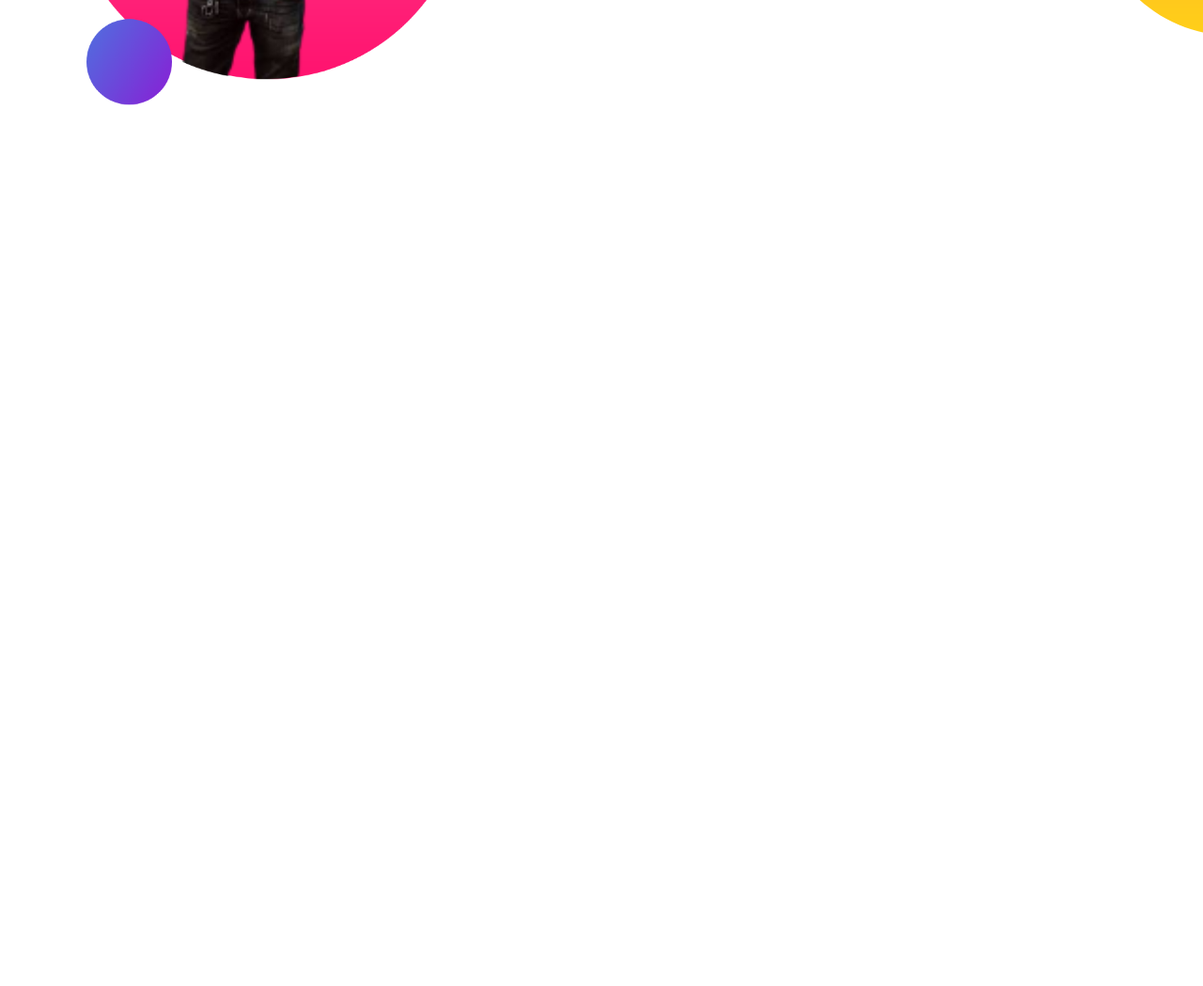
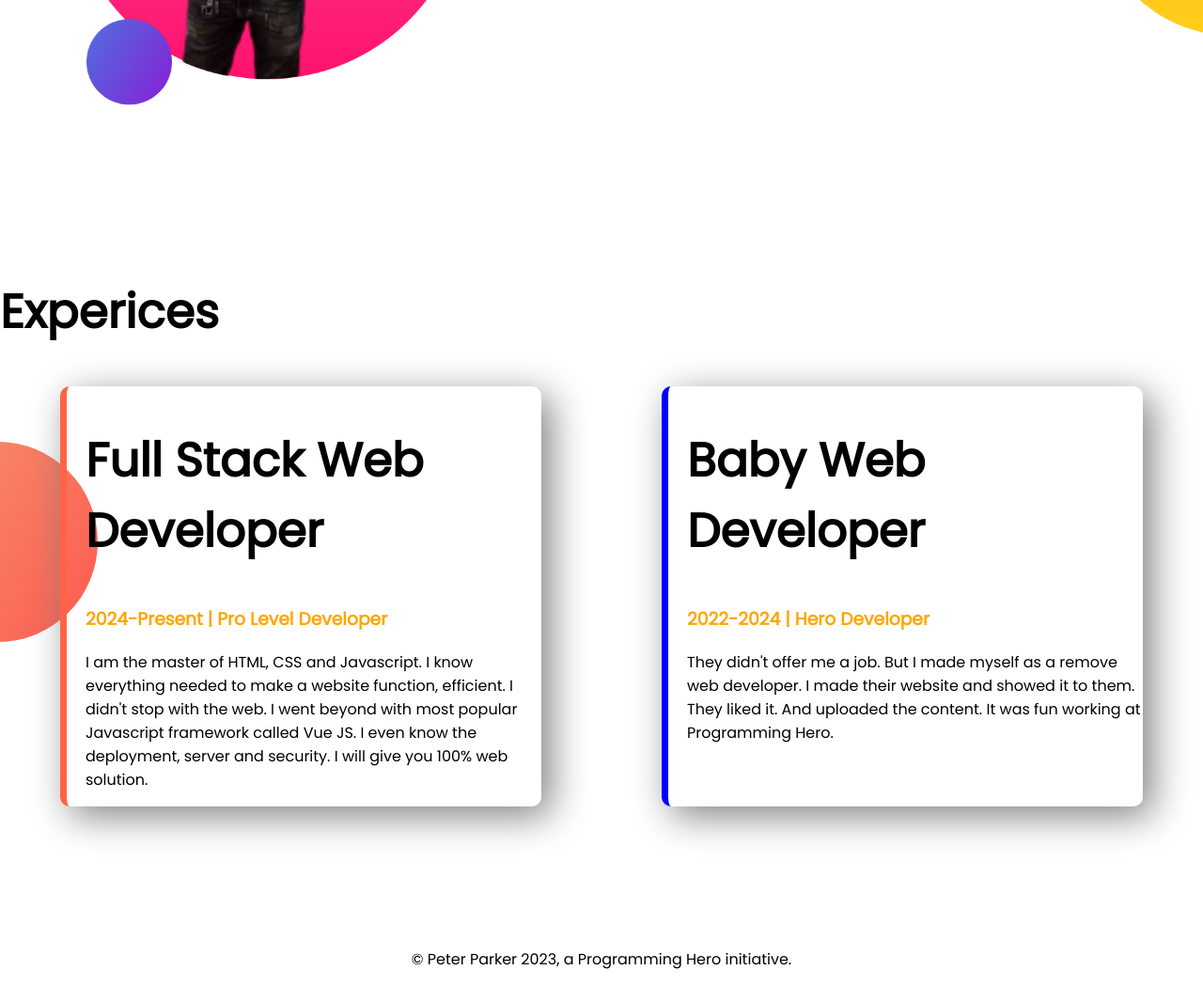
Before and after one commit to Obayed007/developer-portfolio, a plain HTML site: page index.html in a window 1280 px wide. Shown: the part 1042-2091 px from the top of the page at 94% size. Before the commit the page ends 1337 px from the top, so only its background shows below. Drawn offline with Linux system fonts and the light colour scheme.

Commit message:
styled border and added footer

```diff
--- a/index.html
+++ b/index.html
@@ -13,7 +13,7 @@
 </head>
 
 <body>
-    <section class="top-banner">
+    <section class="top-banner flexible-container">
         <div class="half-width">
             <h1>Welcome To</h1>
             <h1><span class="orange-color">Obayed</span>'s World!</h1>
@@ -27,7 +27,7 @@
             <img src="images/my-bg-obayed.png" alt="">
         </div>
     </section>
-    <section class="dream-big">
+    <section class="dream-big flexible-container">
         <div class="half-width">
             <img src="images/my-bg2-obayed.png" alt="">
 
@@ -39,9 +39,32 @@
             <p>I already learned the basic HTML and CSS. I can build any simple website. I can even teach my grandma how
                 to make simple website. My goal is to build 3 websites and learn advanced topics.</p>
             <a class="link-button" target="_blank" href="">DOWNLOAD RESUME</a>
-
         </div>
     </section>
+    <section class="experince-area">
+        <h1>Experices</h1>
+        <div class="flexible-container">
+            <div id="fullstack-web-developer" class="experince-item">
+                <h1>Full Stack Web Developer</h1>
+                <h3 class="orange-color">2024-Present | Pro Level Developer</h3>
+                <p>I am the master of HTML, CSS and Javascript. I know everything needed to make a website function,
+                    efficient. I didn't stop with the web. I went beyond with most popular Javascript framework called
+                    Vue
+                    JS. I even know the deployment, server and security. I will give you 100% web solution.</p>
+            </div>
+            <div id="baby-web-developer" class="experince-item">
+                <h1>Baby Web Developer</h1>
+                <h3 class="orange-color">2022-2024 | Hero Developer</h3>
+                <p>They didn't offer me a job. But I made myself as a remove web developer. I made their website and
+                    showed
+                    it to them. They liked it. And uploaded the content. It was fun working at Programming Hero.</p>
+            </div>
+        </div>
+
+    </section>
 </body>
+<footer>
+    <p>© Peter Parker 2023, a Programming Hero initiative.</p>
+</footer>
 
 </html>
--- a/style.css
+++ b/style.css
@@ -11,7 +11,7 @@ h1 {
     color: orange;
 }
 
-section {
+.flexible-container {
     display: flex;
     margin-bottom: 150px;
 }
@@ -44,3 +44,30 @@ section {
     background-repeat: no-repeat;
     background-position: right;
 }
+
+.experince-area {
+    background-image: url(images/exp-bg.png);
+    background-repeat: no-repeat;
+    background-position: left;
+}
+
+.experince-item {
+    width: 40%;
+    margin-left: 5%;
+    margin-right: 5%;
+    padding-left: 20px;
+    border-radius: 10px;
+    box-shadow: 10px 10px 40px gray;
+}
+
+#fullstack-web-developer {
+    border-left: 7px solid tomato;
+}
+
+#baby-web-developer {
+    border-left: 7px solid blue;
+}
+
+footer {
+    text-align: center;
+}
```
